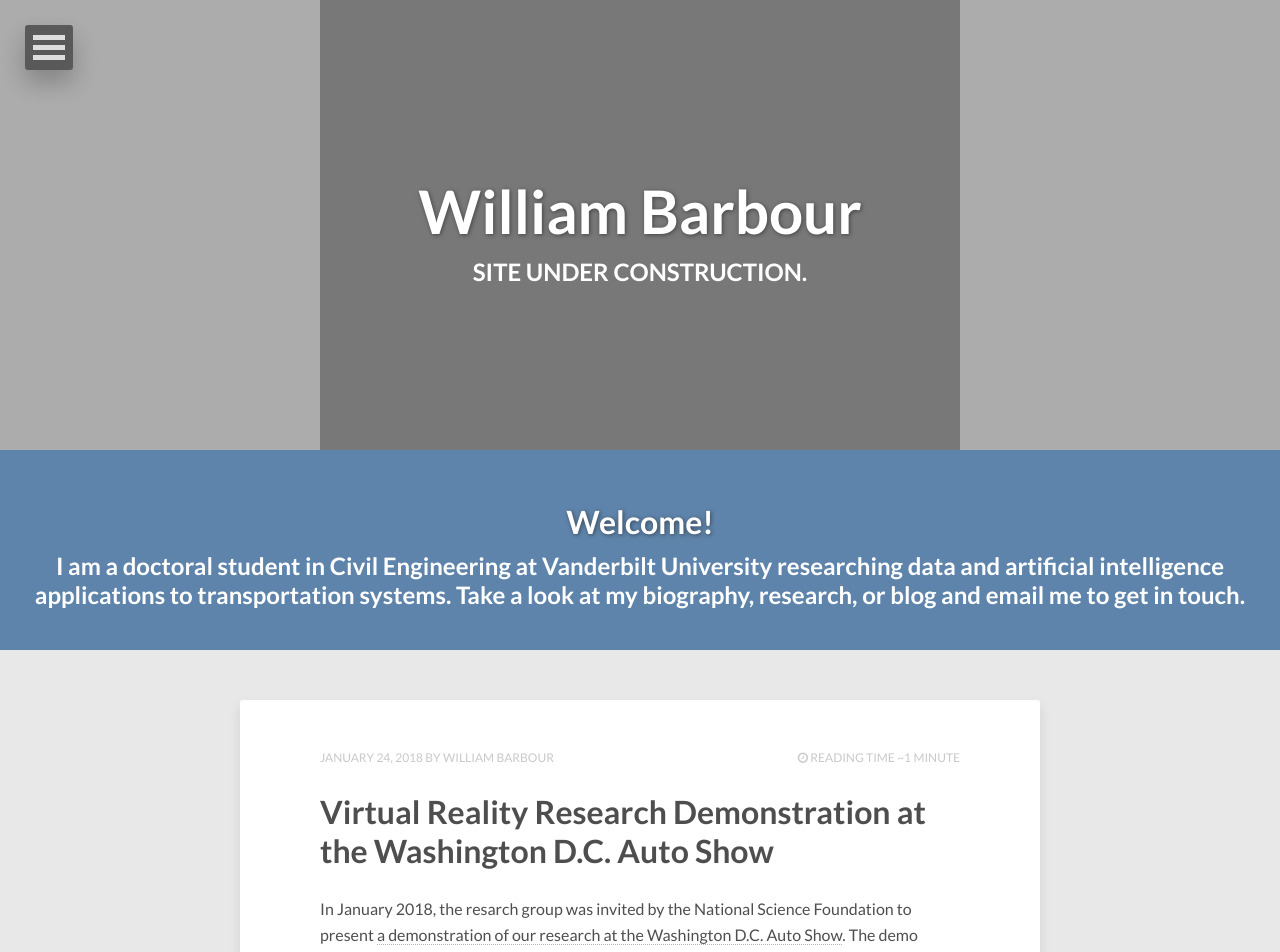
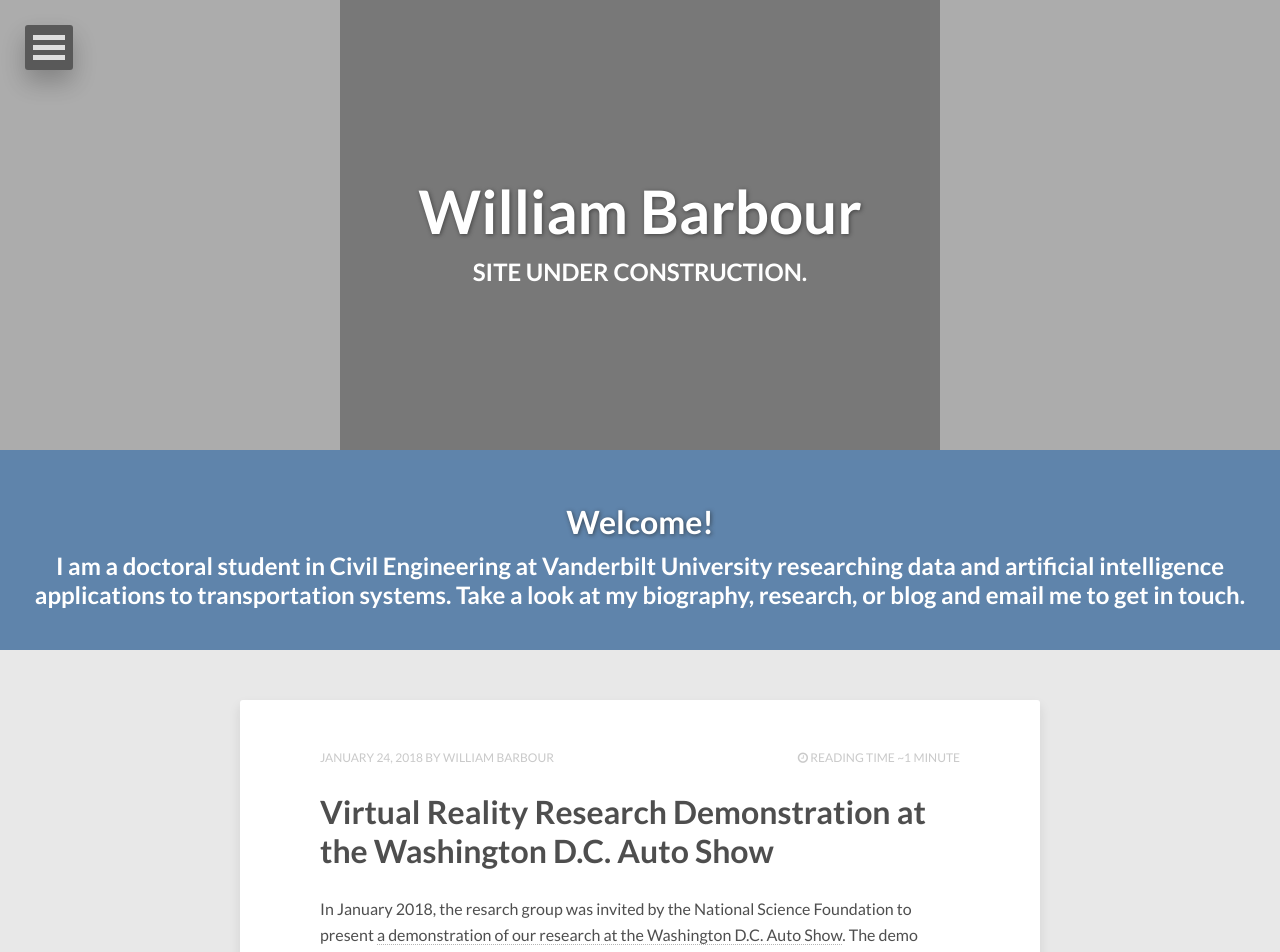
Before and after one commit to barbourww/barbourww.github.io, a Jekyll site: the page built from index.html, in a window 1280 px wide. Shown: the top 952 px of the page. Built offline with Jekyll 4.4.1, drawn with Linux system fonts in a browser that asks for light colours; nearby versions of some CDN libraries; the list of posts is cut into pages by our own code; comment, search, counter and statistics services are not loaded.

Commit message:
Still trying

```diff
--- a/_sass/_page.scss
+++ b/_sass/_page.scss
@@ -200,8 +200,8 @@
 		position: absolute;
 		top: 0;
 		left: 0;
-		width: 200%;
-		height: 200%;
+		width: 100%;
+		height: 100%;
 		background-color: rgba($base-color,0.3);
 	}
 
@@ -212,7 +212,6 @@
 		right: 0;
 		bottom: 0;
 		margin: auto;
-		min-width: 50%;
 		min-height: $feature-image-height; // match .entry-image min-height
 	}
 }
```
